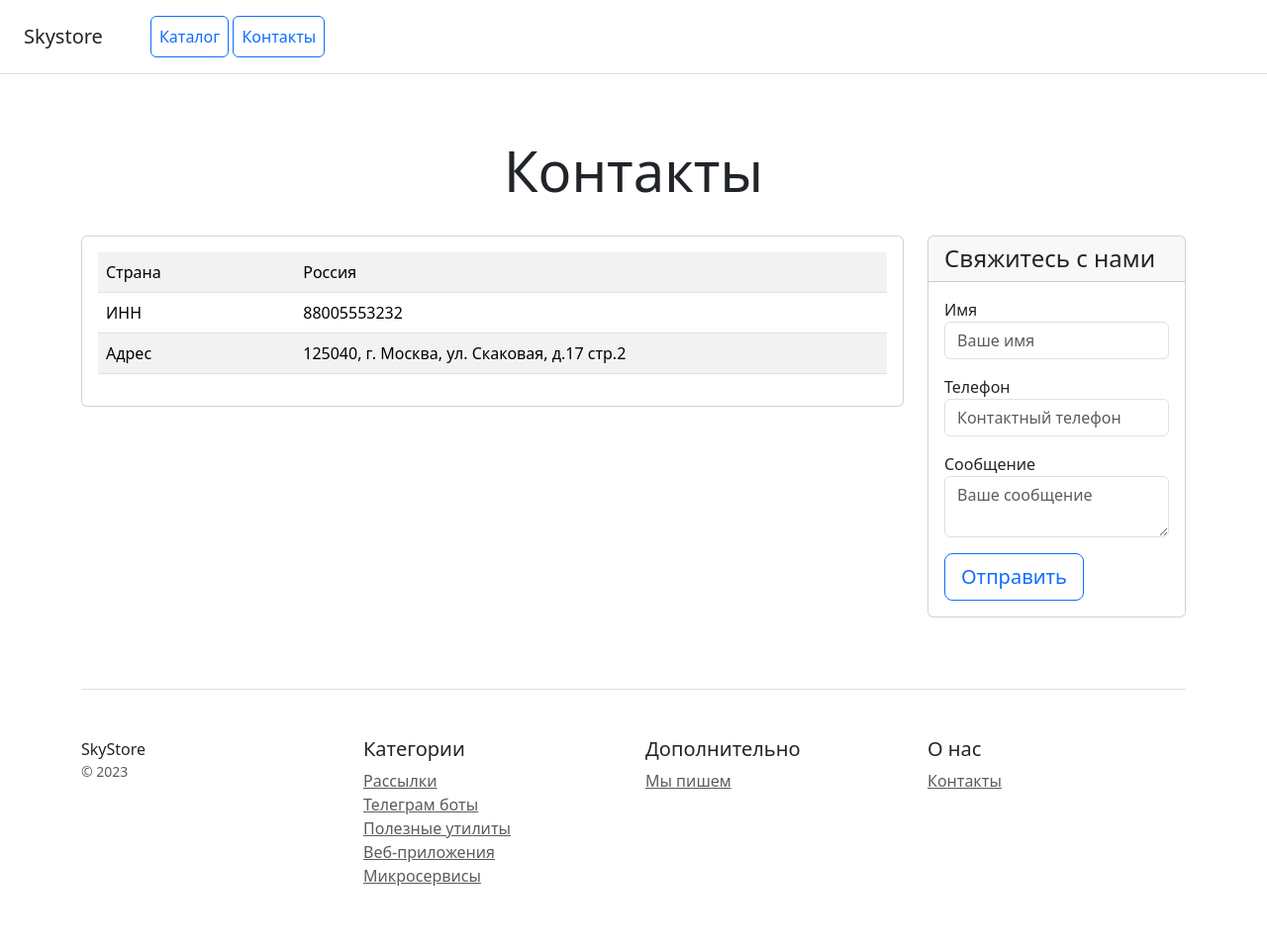
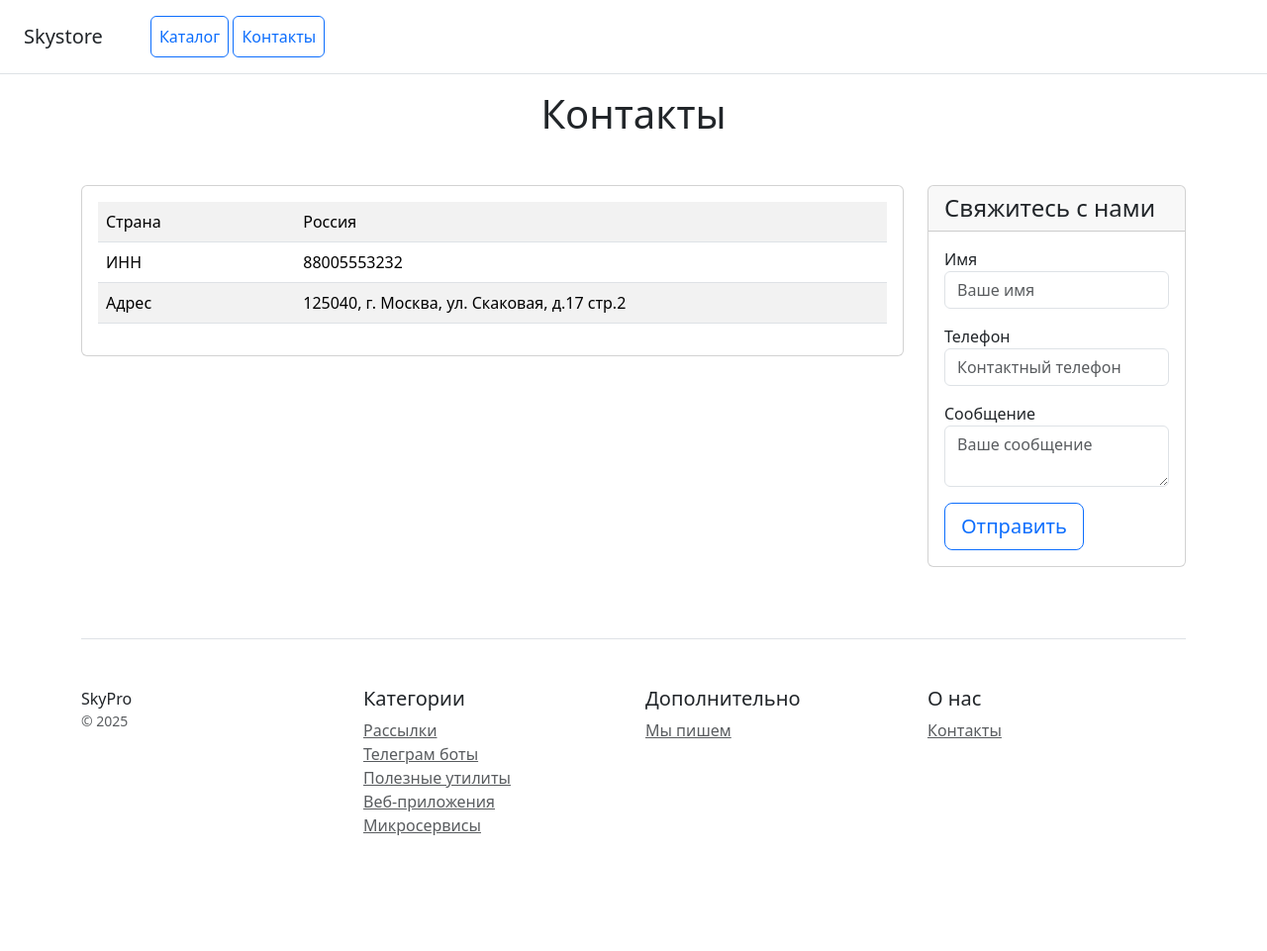
Before and after one commit to Gammpyr/online_store, a Django app: page /contacts/ in a window 1280 px wide. Shown: the whole page at 99% size. After the commit the page ends 844 px from the top, so only its background shows below. Run offline with Django 5.2, Linux system fonts and the light colour scheme; some libraries are stand-ins or nearby versions.

Commit message:
update contacts.html

```diff
--- a/catalog/templates/catalog/contacts.html
+++ b/catalog/templates/catalog/contacts.html
@@ -1,24 +1,10 @@
-<!doctype html>
-<html lang="en">
-<head>
-    <meta charset="utf-8">
-    <meta name="viewport" content="width=device-width, initial-scale=1">
-    <title>Skystore</title>
-    <link rel="stylesheet" type="text/css" href="/static/css/bootstrap.min.css">
-</head>
-<body>
-<div class="d-flex flex-column flex-md-row align-items-center p-3 px-md-4 mb-3 bg-white border-bottom box-shadow">
-    <h5 class="my-0 mr-md-auto font-weight-normal">Skystore</h5>
-    <nav class="ms-5">
-        <a class="p-2 btn btn-outline-primary" href="/">Каталог</a>
-        <a class="p-2 btn btn-outline-primary" href="/contacts/">Контакты</a>
-    </nav>
-</div>
+{% extends 'catalog/base.html' %}
 
-<div class="pricing-header px-3 py-3 pt-md-5 pb-md-4 mx-auto text-center">
-    <h1 class="display-4">Контакты</h1>
-</div>
+{% block title %}Контакты{% endblock %}
 
+{% block content %}
+
+<h1 class="text-center mb-5">Контакты</h1>
 <div class="container">
     <div class="row text-start">
         <div class="col-lg-9 col-md-6 col-sm-12">
@@ -67,39 +53,117 @@
             </div>
         </div>
     </div>
-
-    <footer class="pt-4 my-md-5 pt-md-5 border-top">
-        <div class="row">
-            <div class="col-12 col-md">
-                SkyStore
-                <small class="d-block mb-3 text-muted">&copy; 2023</small>
-            </div>
-            <div class="col-6 col-md">
-                <h5>Категории</h5>
-                <ul class="list-unstyled text-small">
-                    <li><a class="text-muted" href="#">Рассылки</a></li>
-                    <li><a class="text-muted" href="#">Телеграм боты</a></li>
-                    <li><a class="text-muted" href="#">Полезные утилиты</a></li>
-                    <li><a class="text-muted" href="#">Веб-приложения</a></li>
-                    <li><a class="text-muted" href="#">Микросервисы</a></li>
-                </ul>
-            </div>
-            <div class="col-6 col-md">
-                <h5>Дополнительно</h5>
-                <ul class="list-unstyled text-small">
-                    <li><a class="text-muted" href="#">Мы пишем</a></li>
-                </ul>
-            </div>
-            <div class="col-6 col-md">
-                <h5>О нас</h5>
-                <ul class="list-unstyled text-small">
-                    <li><a class="text-muted" href="/contacts/">Контакты</a></li>
-                </ul>
-            </div>
-        </div>
-    </footer>
 </div>
 
-<!-- Подключите статичеcкие файлы со скриптами Bootstrap -->
-</body>
-</html>
+{% endblock %}
+
+
+
+
+<!--<!doctype html>-->
+<!--<html lang="en">-->
+<!--<head>-->
+<!--    <meta charset="utf-8">-->
+<!--    <meta name="viewport" content="width=device-width, initial-scale=1">-->
+<!--    <title>Skystore</title>-->
+<!--    <link rel="stylesheet" type="text/css" href="/static/css/bootstrap.min.css">-->
+<!--</head>-->
+<!--<body>-->
+<!--<div class="d-flex flex-column flex-md-row align-items-center p-3 px-md-4 mb-3 bg-white border-bottom box-shadow">-->
+<!--    <h5 class="my-0 mr-md-auto font-weight-normal">Skystore</h5>-->
+<!--    <nav class="ms-5">-->
+<!--        <a class="p-2 btn btn-outline-primary" href="/">Каталог</a>-->
+<!--        <a class="p-2 btn btn-outline-primary" href="/contacts/">Контакты</a>-->
+<!--    </nav>-->
+<!--</div>-->
+
+<!--<div class="pricing-header px-3 py-3 pt-md-5 pb-md-4 mx-auto text-center">-->
+<!--    <h1 class="display-4">Контакты</h1>-->
+<!--</div>-->
+
+<!--<div class="container">-->
+<!--    <div class="row text-start">-->
+<!--        <div class="col-lg-9 col-md-6 col-sm-12">-->
+<!--            <div class="card mb-4 box-shadow">-->
+<!--                <div class="card-body">-->
+<!--                    <table class="table table-striped">-->
+<!--                        <tr>-->
+<!--                            <td class="w-25">Страна</td>-->
+<!--                            <td>Россия</td>-->
+<!--                        </tr>-->
+<!--                        <tr>-->
+<!--                            <td class="w-25">ИНН</td>-->
+<!--                            <td>88005553232</td>-->
+<!--                        </tr>-->
+<!--                        <tr>-->
+<!--                            <td class="w-25">Адрес</td>-->
+<!--                            <td>125040, г. Москва, ул. Скаковая, д.17 стр.2</td>-->
+<!--                        </tr>-->
+<!--                    </table>-->
+<!--                </div>-->
+<!--            </div>-->
+<!--        </div>-->
+<!--        <div class="col-lg-3 col-md-6 col-sm-12">-->
+<!--            <div class="card mb-4 box-shadow">-->
+<!--                <div class="card-header">-->
+<!--                    <h4 class="my-0 font-weight-normal">Свяжитесь с нами</h4>-->
+<!--                </div>-->
+<!--                <div class="card-body">-->
+<!--                    <form method="post" action="" class="form-floating">-->
+<!--                        {% csrf_token %}-->
+<!--                        <div class="mb-3">-->
+<!--                            <label for="name">Имя</label>-->
+<!--                            <input type="text" name="name" class="form-control" id="name" placeholder="Ваше имя" required>-->
+<!--                        </div>-->
+<!--                        <div class="mb-3">-->
+<!--                            <label for="phone">Телефон</label>-->
+<!--                            <input type="text" name="phone" class="form-control" id="phone" placeholder="Контактный телефон" required>-->
+<!--                        </div>-->
+<!--                        <div class="mb-3">-->
+<!--                            <label for="message">Сообщение</label>-->
+<!--                            <textarea name="message" class="form-control" id="message" placeholder="Ваше сообщение" required></textarea>-->
+<!--                        </div>-->
+<!--                        <button type="submit" class="btn btn-lg btn-block btn-outline-primary">Отправить</button>-->
+<!--                    </form>-->
+<!--                </div>-->
+<!--            </div>-->
+<!--        </div>-->
+<!--    </div>-->
+<!--</div>-->
+
+<!--<div class="container">-->
+<!--	<footer class="pt-4 my-md-5 pt-md-5 border-top">-->
+<!--		<div class="row">-->
+<!--			<div class="col-12 col-md">-->
+<!--				SkyStore-->
+<!--				<small class="d-block mb-3 text-muted">&copy; 2023</small>-->
+<!--			</div>-->
+<!--			<div class="col-6 col-md">-->
+<!--				<h5>Категории</h5>-->
+<!--				<ul class="list-unstyled text-small">-->
+<!--					<li><a class="text-muted" href="#">Рассылки</a></li>-->
+<!--					<li><a class="text-muted" href="#">Телеграм боты</a></li>-->
+<!--					<li><a class="text-muted" href="#">Полезные утилиты</a></li>-->
+<!--					<li><a class="text-muted" href="#">Веб-приложения</a></li>-->
+<!--					<li><a class="text-muted" href="#">Микросервисы</a></li>-->
+<!--				</ul>-->
+<!--			</div>-->
+<!--			<div class="col-6 col-md">-->
+<!--				<h5>Дополнительно</h5>-->
+<!--				<ul class="list-unstyled text-small">-->
+<!--					<li><a class="text-muted" href="#">Мы пишем</a></li>-->
+<!--				</ul>-->
+<!--			</div>-->
+<!--			<div class="col-6 col-md">-->
+<!--				<h5>О нас</h5>-->
+<!--				<ul class="list-unstyled text-small">-->
+<!--					<li><a class="text-muted" href="/contacts/">Контакты</a></li>-->
+<!--				</ul>-->
+<!--			</div>-->
+<!--		</div>-->
+<!--	</footer>-->
+<!--</div>-->
+
+<!--&lt;!&ndash; Подключите статичеcкие файлы со скриптами Bootstrap &ndash;&gt;-->
+<!--</body>-->
+<!--</html>-->
```
